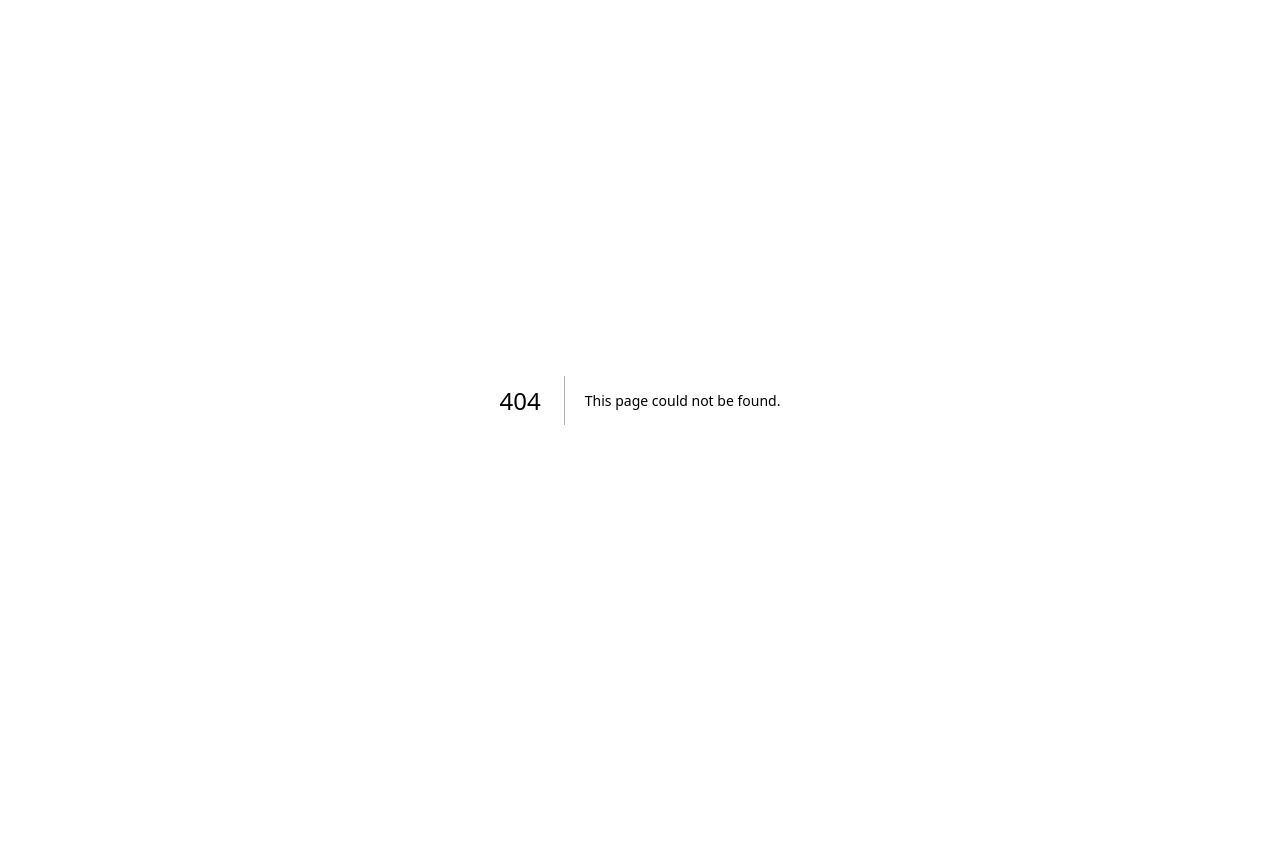
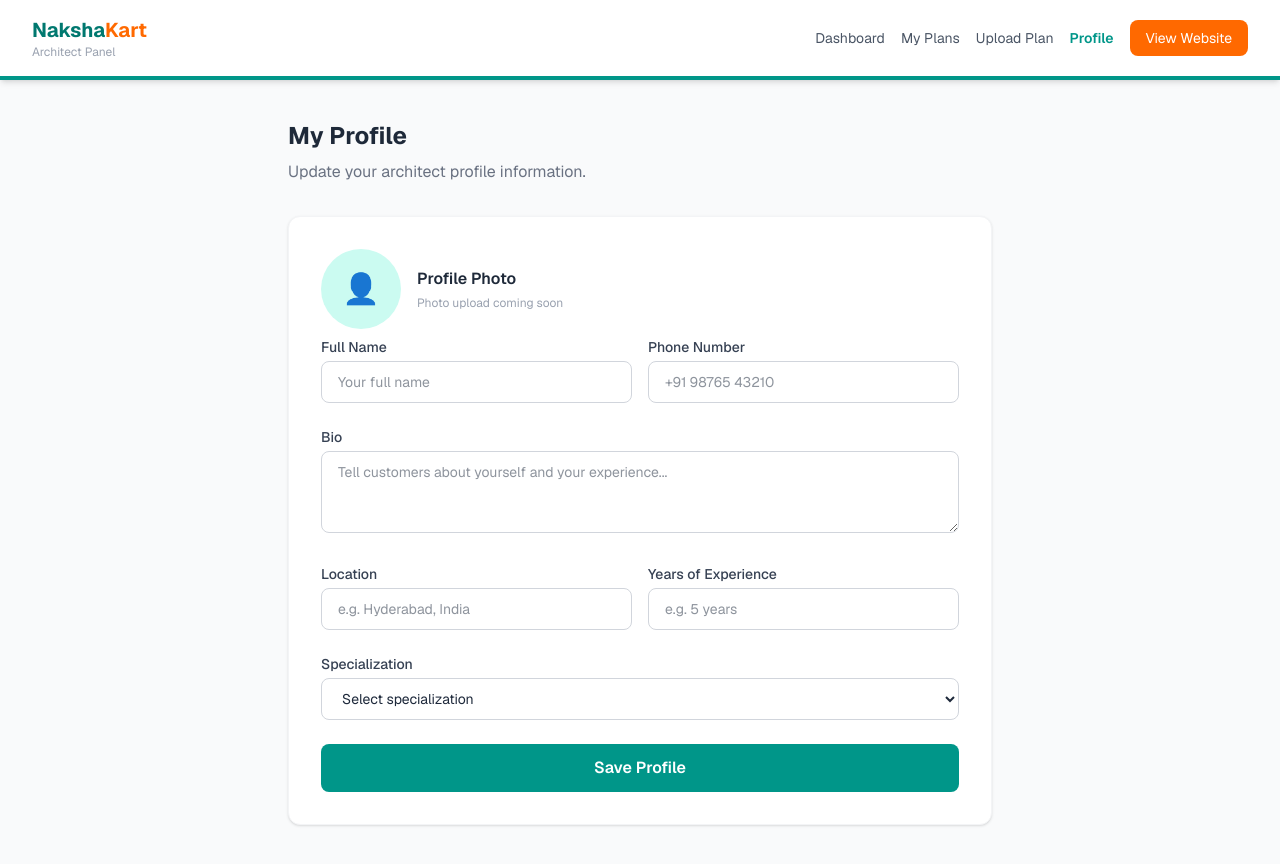
Before and after one commit to Manohar-Reddy/nakshakart, a Next.js app: page /architect/profile in a window 1280 px wide. Before the commit this address had no page. Before the commit the page ends 800 px from the top, so only its background shows below. Built offline with nearby package versions, Linux system fonts and the light colour scheme; no server answers.

Commit message:
Added architect profile page

```diff
--- /dev/null
+++ b/app/architect/profile/page.tsx
@@ -0,0 +1,186 @@
+"use client";
+import { useState } from "react";
+import Link from "next/link";
+import { supabase } from "@/lib/supabase";
+
+export default function ArchitectProfilePage() {
+  const [name, setName] = useState("");
+  const [bio, setBio] = useState("");
+  const [phone, setPhone] = useState("");
+  const [location, setLocation] = useState("");
+  const [experience, setExperience] = useState("");
+  const [specialization, setSpecialization] = useState("");
+  const [loading, setLoading] = useState(false);
+  const [success, setSuccess] = useState(false);
+  const [error, setError] = useState("");
+
+  const handleSubmit = async (e: React.FormEvent) => {
+    e.preventDefault();
+    setLoading(true);
+    setError("");
+
+    const { data: { user } } = await supabase.auth.getUser();
+
+    if (!user) {
+      setError("You must be logged in.");
+      setLoading(false);
+      return;
+    }
+
+    const { error } = await supabase
+      .from("users")
+      .update({
+        name,
+        bio,
+        phone,
+        location,
+        experience,
+        specialization,
+      })
+      .eq("id", user.id);
+
+    if (error) {
+      setError(error.message);
+      setLoading(false);
+      return;
+    }
+
+    setSuccess(true);
+    setLoading(false);
+  };
+
+  return (
+    <div className="min-h-screen bg-gray-50">
+      <nav className="bg-white px-8 py-4 flex items-center justify-between shadow-md border-b-4 border-teal-600">
+        <div>
+          <h1 className="text-xl font-bold text-teal-700">
+            Naksha<span className="text-orange-500">Kart</span>
+          </h1>
+          <p className="text-xs text-gray-400">Architect Panel</p>
+        </div>
+        <div className="flex gap-4 items-center">
+          <Link href="/architect/dashboard" className="text-gray-600 hover:text-teal-600 text-sm">Dashboard</Link>
+          <Link href="/architect/my-plans" className="text-gray-600 hover:text-teal-600 text-sm">My Plans</Link>
+          <Link href="/architect/upload-plan" className="text-gray-600 hover:text-teal-600 text-sm">Upload Plan</Link>
+          <Link href="/architect/profile" className="text-teal-600 font-semibold text-sm">Profile</Link>
+          <Link href="/" className="bg-orange-500 hover:bg-orange-600 text-white px-4 py-2 rounded-lg text-sm transition">
+            View Website
+          </Link>
+        </div>
+      </nav>
+
+      <main className="max-w-3xl mx-auto px-8 py-10">
+        <h2 className="text-2xl font-bold text-gray-800 mb-2">My Profile</h2>
+        <p className="text-gray-500 mb-8">Update your architect profile information.</p>
+
+        {success && (
+          <div className="bg-green-50 text-green-700 px-4 py-3 rounded-lg mb-6 text-sm border border-green-200">
+            ✅ Profile updated successfully!
+          </div>
+        )}
+
+        {error && (
+          <div className="bg-red-50 text-red-600 px-4 py-3 rounded-lg mb-6 text-sm border border-red-200">
+            {error}
+          </div>
+        )}
+
+        <form onSubmit={handleSubmit} className="bg-white rounded-xl shadow-sm border border-gray-100 p-8 space-y-6">
+
+          {/* Profile Photo Placeholder */}
+          <div className="flex items-center gap-4 mb-2">
+            <div className="w-20 h-20 bg-teal-100 rounded-full flex items-center justify-center text-3xl">
+              👤
+            </div>
+            <div>
+              <p className="font-semibold text-gray-800">Profile Photo</p>
+              <p className="text-gray-400 text-xs mt-1">Photo upload coming soon</p>
+            </div>
+          </div>
+
+          <div className="grid grid-cols-2 gap-4">
+            <div>
+              <label className="block text-sm font-medium text-gray-700 mb-1">Full Name</label>
+              <input
+                type="text"
+                value={name}
+                onChange={(e) => setName(e.target.value)}
+                placeholder="Your full name"
+                className="w-full border border-gray-300 rounded-lg px-4 py-2.5 text-sm focus:outline-none focus:ring-2 focus:ring-teal-500"
+              />
+            </div>
+            <div>
+              <label className="block text-sm font-medium text-gray-700 mb-1">Phone Number</label>
+              <input
+                type="text"
+                value={phone}
+                onChange={(e) => setPhone(e.target.value)}
+                placeholder="+91 98765 43210"
+                className="w-full border border-gray-300 rounded-lg px-4 py-2.5 text-sm focus:outline-none focus:ring-2 focus:ring-teal-500"
+              />
+            </div>
+          </div>
+
+          <div>
+            <label className="block text-sm font-medium text-gray-700 mb-1">Bio</label>
+            <textarea
+              value={bio}
+              onChange={(e) => setBio(e.target.value)}
+              placeholder="Tell customers about yourself and your experience..."
+              rows={3}
+              className="w-full border border-gray-300 rounded-lg px-4 py-2.5 text-sm focus:outline-none focus:ring-2 focus:ring-teal-500"
+            />
+          </div>
+
+          <div className="grid grid-cols-2 gap-4">
+            <div>
+              <label className="block text-sm font-medium text-gray-700 mb-1">Location</label>
+              <input
+                type="text"
+                value={location}
+                onChange={(e) => setLocation(e.target.value)}
+                placeholder="e.g. Hyderabad, India"
+                className="w-full border border-gray-300 rounded-lg px-4 py-2.5 text-sm focus:outline-none focus:ring-2 focus:ring-teal-500"
+              />
+            </div>
+            <div>
+              <label className="block text-sm font-medium text-gray-700 mb-1">Years of Experience</label>
+              <input
+                type="text"
+                value={experience}
+                onChange={(e) => setExperience(e.target.value)}
+                placeholder="e.g. 5 years"
+                className="w-full border border-gray-300 rounded-lg px-4 py-2.5 text-sm focus:outline-none focus:ring-2 focus:ring-teal-500"
+              />
+            </div>
+          </div>
+
+          <div>
+            <label className="block text-sm font-medium text-gray-700 mb-1">Specialization</label>
+            <select
+              value={specialization}
+              onChange={(e) => setSpecialization(e.target.value)}
+              className="w-full border border-gray-300 rounded-lg px-4 py-2.5 text-sm focus:outline-none focus:ring-2 focus:ring-teal-500"
+            >
+              <option value="">Select specialization</option>
+              <option value="modern">Modern Architecture</option>
+              <option value="traditional">Traditional Architecture</option>
+              <option value="villa">Villa Design</option>
+              <option value="duplex">Duplex Design</option>
+              <option value="commercial">Commercial Buildings</option>
+              <option value="interior">Interior Design</option>
+            </select>
+          </div>
+
+          <button
+            type="submit"
+            disabled={loading}
+            className="w-full bg-teal-600 text-white py-3 rounded-lg font-semibold hover:bg-teal-700 transition disabled:opacity-50"
+          >
+            {loading ? "Saving..." : "Save Profile"}
+          </button>
+        </form>
+      </main>
+    </div>
+  );
+}
```
